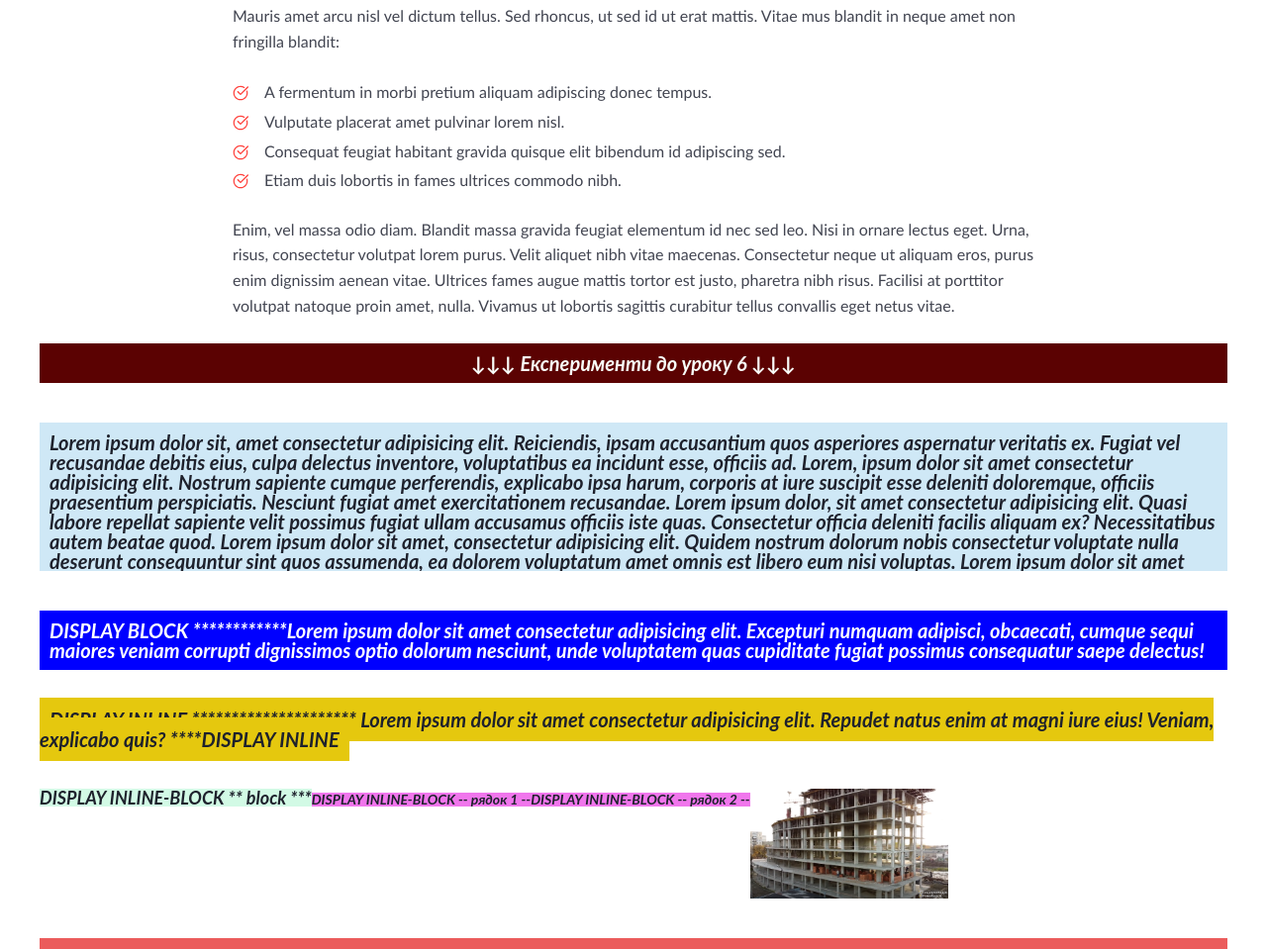
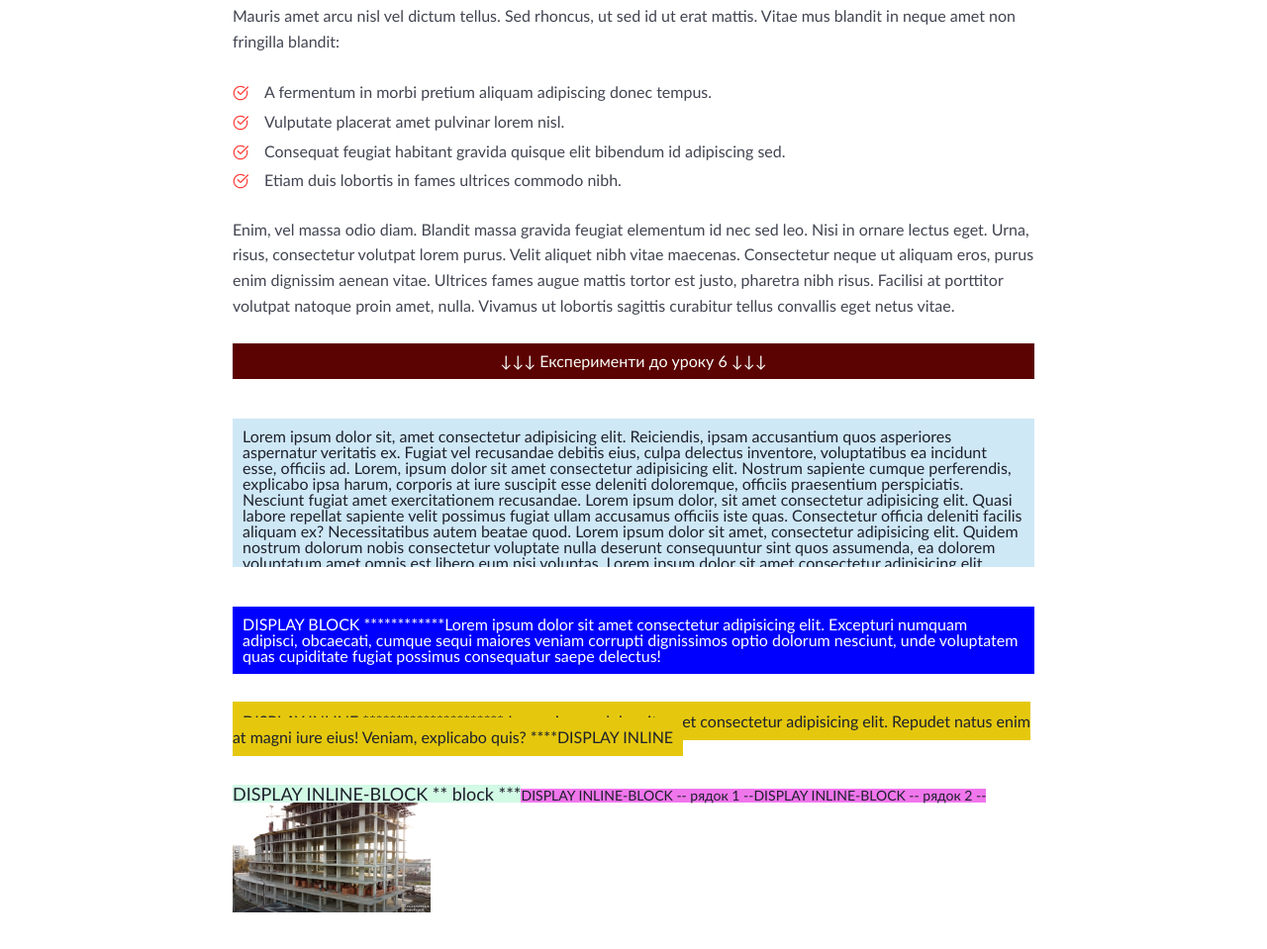
Before and after one commit to BorysShulskyi/uroks, a plain HTML site: page lesson_6/index.html in a window 1280 px wide. Shown: the part 1068-2027 px from the top of the page at 99% size. Drawn offline with Linux system fonts and the light colour scheme; a web font is replaced by a local one.

Commit message:
Add files via upload

```diff
--- a/lesson_6/index.html
+++ b/lesson_6/index.html
@@ -74,9 +74,8 @@
          </div>
       </div>
    </main>
-   <footer class="footer">
-      <div class="footer__container">
-         <div class="experements">
+   <footer class="footers">
+      <div class="footers__container">
          <div class="exper">
             <p> ↓↓↓ Експерименти до уроку 6 ↓↓↓</p>
          </div>
@@ -152,7 +151,7 @@
             </div>
 
 
-
+         </div>
 
 
 
```
Lines whose indentation alone changed are shown as unchanged.
